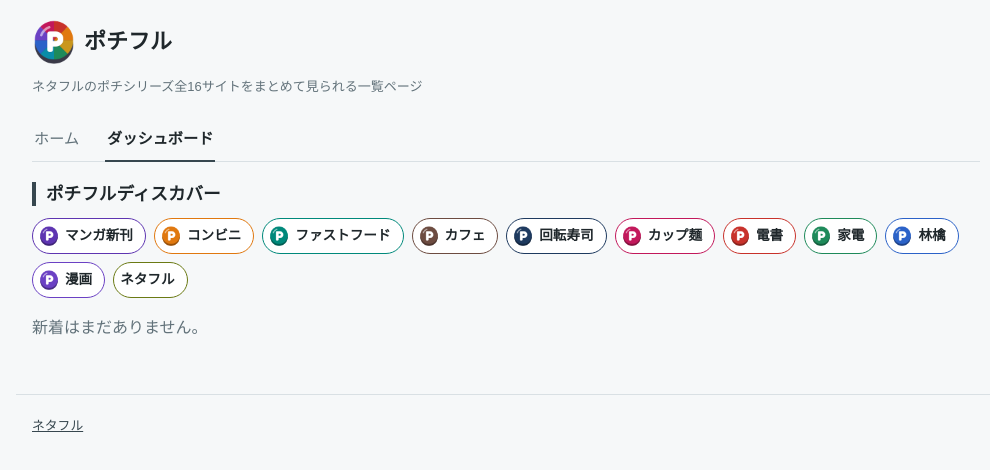
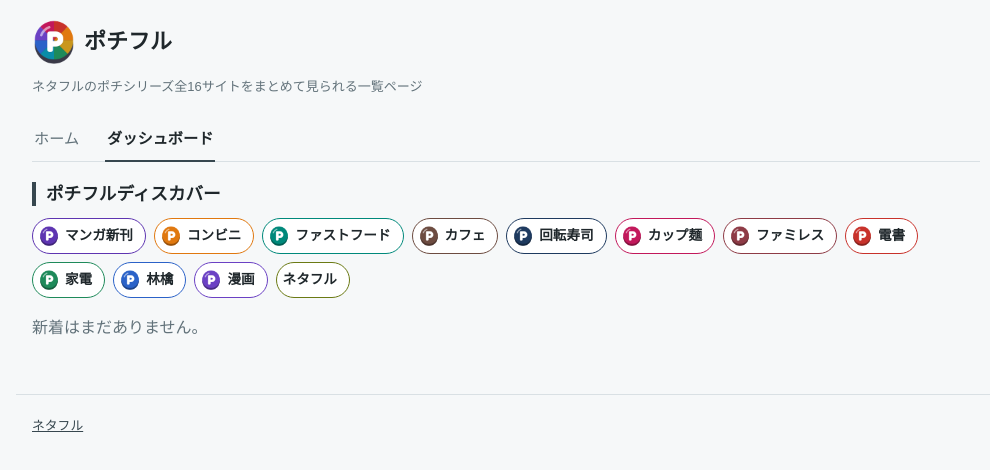
Before and after one commit to netafull/pochi-full, a plain HTML site: page docs/index.html in a window 1280 px wide. Both pictures are taken after a click on the tab "ダッシュボード". Shown: the whole page, without its empty margins (134-1124 px from the left). Drawn offline with Linux system fonts and the light colour scheme; no server answers.

Commit message:
ダッシュボードにファミレスのチップを追加する

```diff
--- a/docs/index.html
+++ b/docs/index.html
@@ -76,6 +76,7 @@ gtag('config', 'G-HF34XXVV03');
 <button type="button" class="pf-chip" data-source="cafe" data-name="カフェ" data-color="#6D4C41" data-icon="/static/icons/cafe.png" aria-pressed="true" style="--c:#6D4C41"><img src="/static/icons/cafe.png" alt="" width="20" height="20" loading="lazy" decoding="async">カフェ</button>
 <button type="button" class="pf-chip" data-source="sushi" data-name="回転寿司" data-color="#1E3A5F" data-icon="/static/icons/sushi.png" aria-pressed="true" style="--c:#1E3A5F"><img src="/static/icons/sushi.png" alt="" width="20" height="20" loading="lazy" decoding="async">回転寿司</button>
 <button type="button" class="pf-chip" data-source="cupmen" data-name="カップ麺" data-color="#C2185B" data-icon="/static/icons/cupmen.png" aria-pressed="true" style="--c:#C2185B"><img src="/static/icons/cupmen.png" alt="" width="20" height="20" loading="lazy" decoding="async">カップ麺</button>
+<button type="button" class="pf-chip" data-source="famires" data-name="ファミレス" data-color="#8E3B46" data-icon="/static/icons/famires.png" aria-pressed="true" style="--c:#8E3B46"><img src="/static/icons/famires.png" alt="" width="20" height="20" loading="lazy" decoding="async">ファミレス</button>
 <button type="button" class="pf-chip" data-source="book" data-name="電書" data-color="#C8322B" data-icon="/static/icons/kindle.png" aria-pressed="true" style="--c:#C8322B"><img src="/static/icons/kindle.png" alt="" width="20" height="20" loading="lazy" decoding="async">電書</button>
 <button type="button" class="pf-chip" data-source="kaden" data-name="家電" data-color="#1E8A5A" data-icon="/static/icons/kaden.png" aria-pressed="true" style="--c:#1E8A5A"><img src="/static/icons/kaden.png" alt="" width="20" height="20" loading="lazy" decoding="async">家電</button>
 <button type="button" class="pf-chip" data-source="apple" data-name="林檎" data-color="#2B62C8" data-icon="/static/icons/apple.png" aria-pressed="true" style="--c:#2B62C8"><img src="/static/icons/apple.png" alt="" width="20" height="20" loading="lazy" decoding="async">林檎</button>
```
